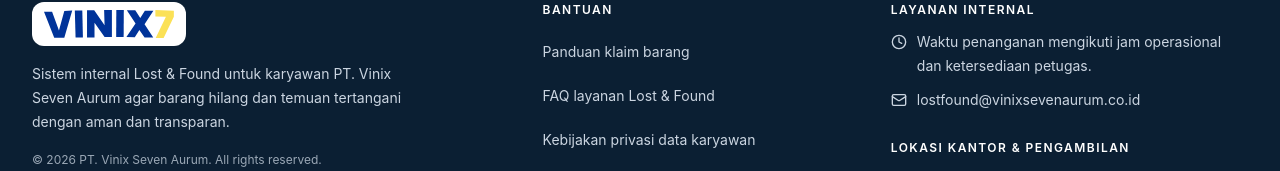
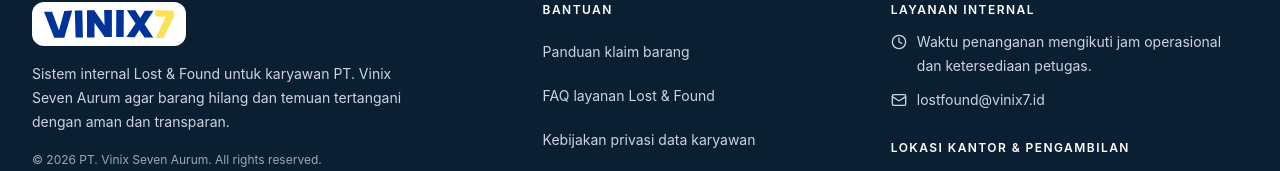
Before and after one commit to Velubby/vinix-lost-found, a Next.js app: page / in a window 1280 px wide. Shown: the part 1446-1617 px from the top of the page. Built offline with nearby package versions, Linux system fonts and the light colour scheme; no server answers; the database is empty.

Commit message:
fix: update email domain to vinix7.id across multiple files

```diff
--- a/src/app/lacak/page.tsx
+++ b/src/app/lacak/page.tsx
@@ -18,7 +18,7 @@ const CLAIM_STATUS_LABELS: Record<ClaimRow['status'], string> = {
   disetujui: 'Disetujui',
   ditolak: 'Ditolak',
 };
-const CONTACT_EMAIL = 'mailto:lostfound@vinixsevenaurum.co.id';
+const CONTACT_EMAIL = 'mailto:lostfound@vinix7.id';
 
 function getReportProgress(report: Pick<UserReportRow, 'type' | 'status'>, claim?: ClaimRow | null) {
   const isFoundReport = report.type === 'temuan';
--- a/src/app/laporan-saya/page.tsx
+++ b/src/app/laporan-saya/page.tsx
@@ -413,7 +413,7 @@ export default function MyReportsPage() {
                       )}
 
                       <a
-                        href="mailto:lostfound@vinixsevenaurum.co.id?subject=Pertanyaan%20Status%20Laporan%20Lost%20%26%20Found"
+                        href="mailto:lostfound@vinix7.id?subject=Pertanyaan%20Status%20Laporan%20Lost%20%26%20Found"
                         className="btn-secondary w-full sm:w-56"
                         title="Hubungi petugas Lost &amp; Found"
                       >
--- a/src/components/Footer.tsx
+++ b/src/components/Footer.tsx
@@ -92,10 +92,10 @@ export default function Footer() {
               <p className="flex items-center gap-2.5">
                 <Mail className="size-4 shrink-0 text-line-strong" aria-hidden="true" />
                 <a
-                  href="mailto:lostfound@vinixsevenaurum.co.id"
+                  href="mailto:lostfound@vinix7.id"
                   className="break-all transition-colors hover:text-white focus-visible:outline-none focus-visible:ring-2 focus-visible:ring-highlight/60"
                 >
-                  lostfound@vinixsevenaurum.co.id
+                  lostfound@vinix7.id
                 </a>
               </p>
             </div>
```
Also changed, not shown: 1 other file (tests, documents, lock files or other folders).
